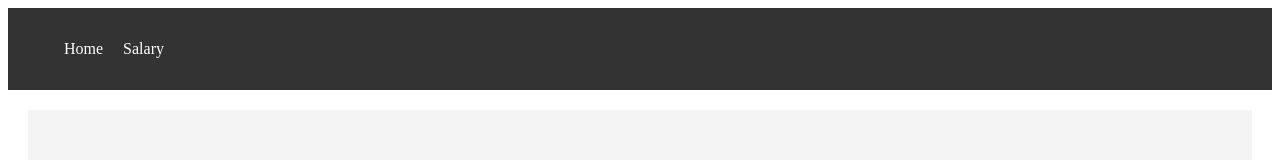
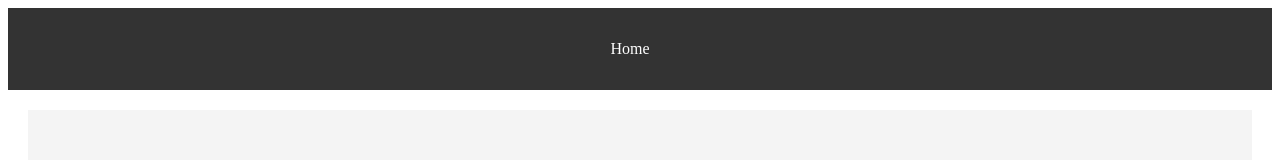
Before and after one commit to pirasp382/learn_dsai, a React (Create React App) app in the folder frontend/: page / in a window 1280 px wide. Shown: the top 160 px of the page. Built offline with nearby package versions, Linux system fonts and the light colour scheme.

Commit message:
#19 navbar bearbeiten

```diff
--- a/frontend/src/App.css
+++ b/frontend/src/App.css
@@ -7,6 +7,8 @@ nav {
 nav ul {
     list-style: none;
     display: flex;
+    justify-content: center;
+    padding: 0;
 }
 
 nav li {
--- a/frontend/src/components/navbar/navbar.jsx
+++ b/frontend/src/components/navbar/navbar.jsx
@@ -1,18 +1,19 @@
 import {Link} from "react-router-dom";
 
 
-function Navbar(){
+function Navbar() {
 
-    return <nav>
+    return (
+        <div>
+            <nav>
                 <ul>
                     <li>
                         <Link to={"/"}>Home</Link>
                     </li>
-            <li>
-                <Link to={"/salary"}>Salary</Link>
-            </li>
                 </ul>
             </nav>
+        </div>
+    )
 }
 
 export default Navbar;
```
Lines whose indentation alone changed are shown as unchanged.
